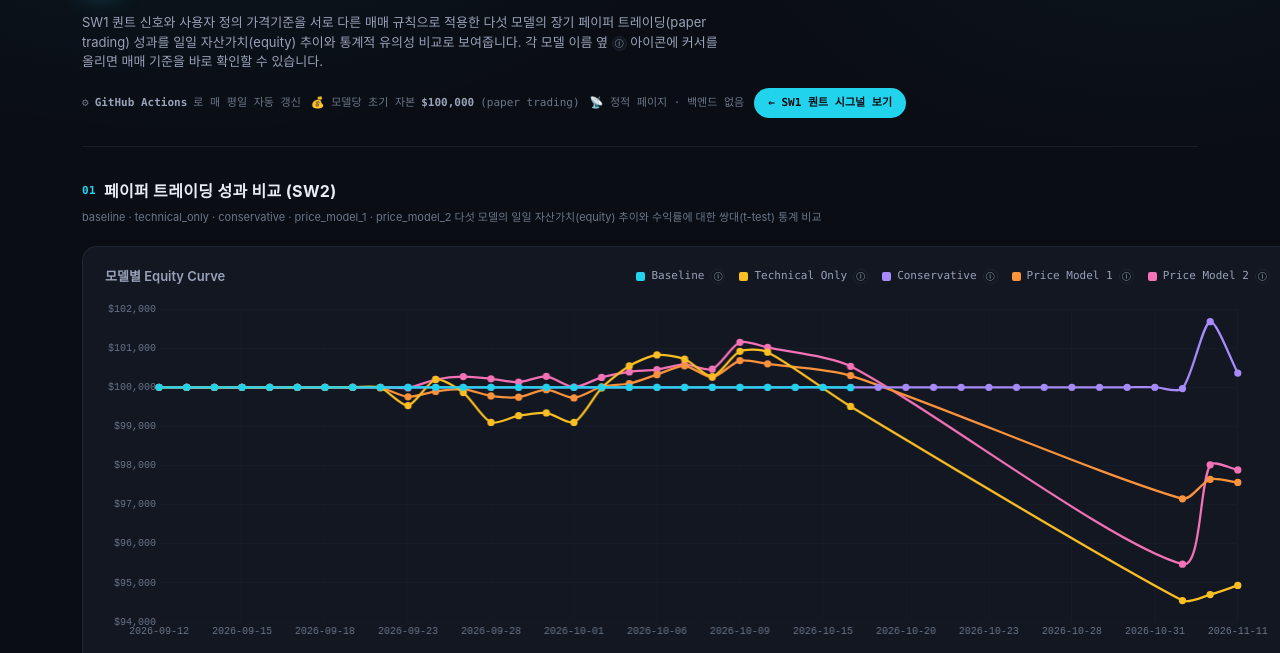
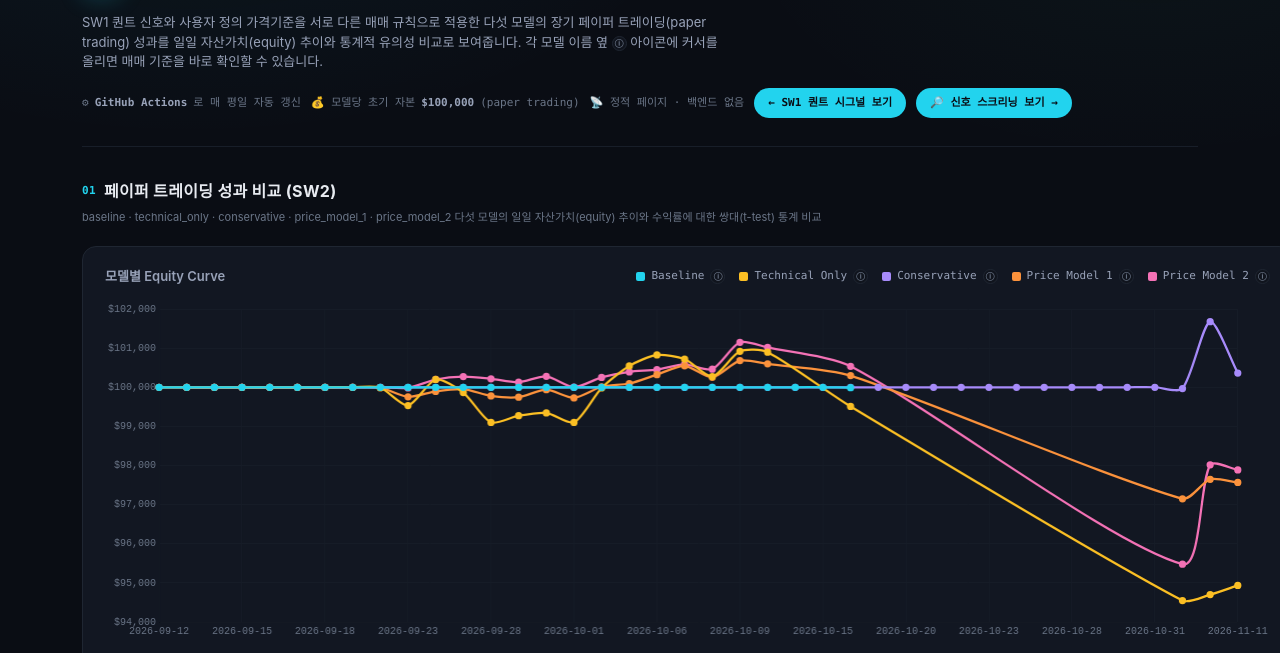
Before and after one commit to Hyunwoo-Ml/trading-strategy-lab, a plain HTML site: page docs/sw2.html in a window 1280 px wide. Shown: the part 81-734 px from the top of the page. Drawn offline with nearby package versions, Linux system fonts and the light colour scheme.

Commit message:
docs/sw2.html: link to the signal screening page
Adds one header nav link to screener.html next to the existing SW1 link.

Co-Authored-By: Claude Fable 5.2 <noreply@anthropic.com>
Claude-Session: https://claude.ai/code/session_01SqJEmQsrVCwfy1ZZYR6a1W

```diff
--- a/docs/sw2.html
+++ b/docs/sw2.html
@@ -774,6 +774,7 @@
       <span>💰 모델당 초기 자본 <b>$100,000</b> (paper trading)</span>
       <span>📡 정적 페이지 · 백엔드 없음</span>
       <a class="news-input-link" href="index.html">← SW1 퀀트 시그널 보기</a>
+      <a class="news-input-link" href="screener.html">🔎 신호 스크리닝 보기 →</a>
     </div>
   </header>
 
```
